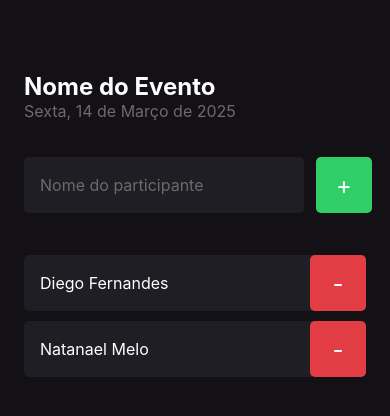
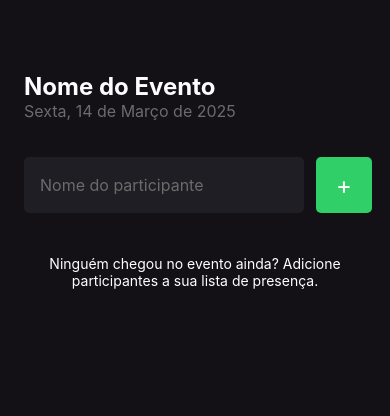
Before and after one commit to Natanael135/app-react-native, a React Native app: screen / in a window 390 px wide. Shown: the top 416 px of the page. Built offline with nearby package versions, Linux system fonts and the light colour scheme.

Commit message:
feat: implementando funçoes para deixar a adição e remoção de participantes de forma dinamica

```diff
--- a/src/screens/Home/index.tsx
+++ b/src/screens/Home/index.tsx
@@ -1,10 +1,42 @@
-import { Text, View, TextInput, TouchableOpacity } from "react-native";
+import { useState } from "react";
+import {
+  Text,
+  View,
+  TextInput,
+  TouchableOpacity,
+  Alert,
+  FlatList,
+} from "react-native";
 import { styles } from "./styles";
 import Participant from "../../components/Participant";
 
 export default function Home() {
+  const [participants, setParticipants] = useState<string[]>([]);
+  const [participantName, setParticipantName] = useState("");
+
   function handleParticipantAdd() {
-    console.log("Você clicou no botão de adicionar!");
+    if (participants.includes(participantName)) {
+      setParticipantName("");
+      return Alert.alert("Adicionar", "Esse Participante já foi adicionado");
+    }
+    setParticipants((prevState) => [...prevState, participantName]);
+    setParticipantName("");
+  }
+
+  function handleParticipantRemove(name: string) {
+    Alert.alert("Remover", `Remover o participante ${name}?`, [
+      {
+        text: "Não",
+        style: "cancel",
+      },
+      {
+        text: "Sim",
+        onPress: () =>
+          setParticipants((prevState) => [
+            ...prevState.filter((participants) => participants !== name),
+          ]),
+      },
+    ]);
   }
 
   return (
@@ -16,14 +48,33 @@ export default function Home() {
           style={styles.input}
           placeholder="Nome do participante"
           placeholderTextColor="#6b6b6b"
+          onChangeText={setParticipantName}
+          value={participantName}
         />
 
         <TouchableOpacity style={styles.button} onPress={handleParticipantAdd}>
           <Text style={styles.buttonText}>+</Text>
         </TouchableOpacity>
       </View>
-      <Participant name="Diego Fernandes" />
-      <Participant name="Natanael Melo" />
+
+      <FlatList
+        data={participants}
+        keyExtractor={(item) => item}
+        renderItem={({ item }) => (
+          <Participant
+            key={item}
+            name={item}
+            onRemove={() => handleParticipantRemove(item)}
+          />
+        )}
+        showsVerticalScrollIndicator={false}
+        ListEmptyComponent={() => (
+          <Text style={styles.listEmptyText}>
+            Ninguém chegou no evento ainda? Adicione participantes a sua lista
+            de presença.
+          </Text>
+        )}
+      />
     </View>
   );
 }
```
